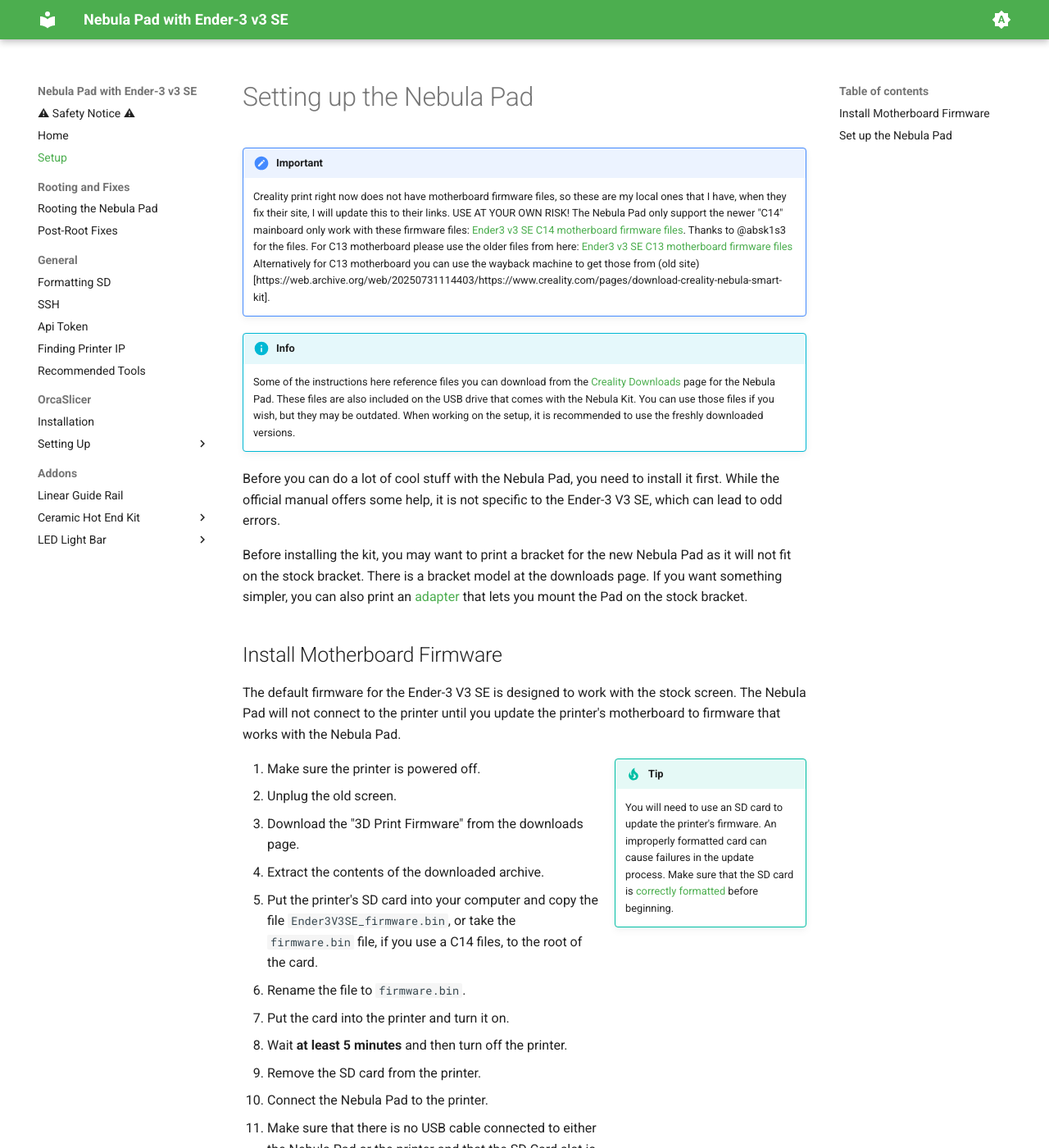
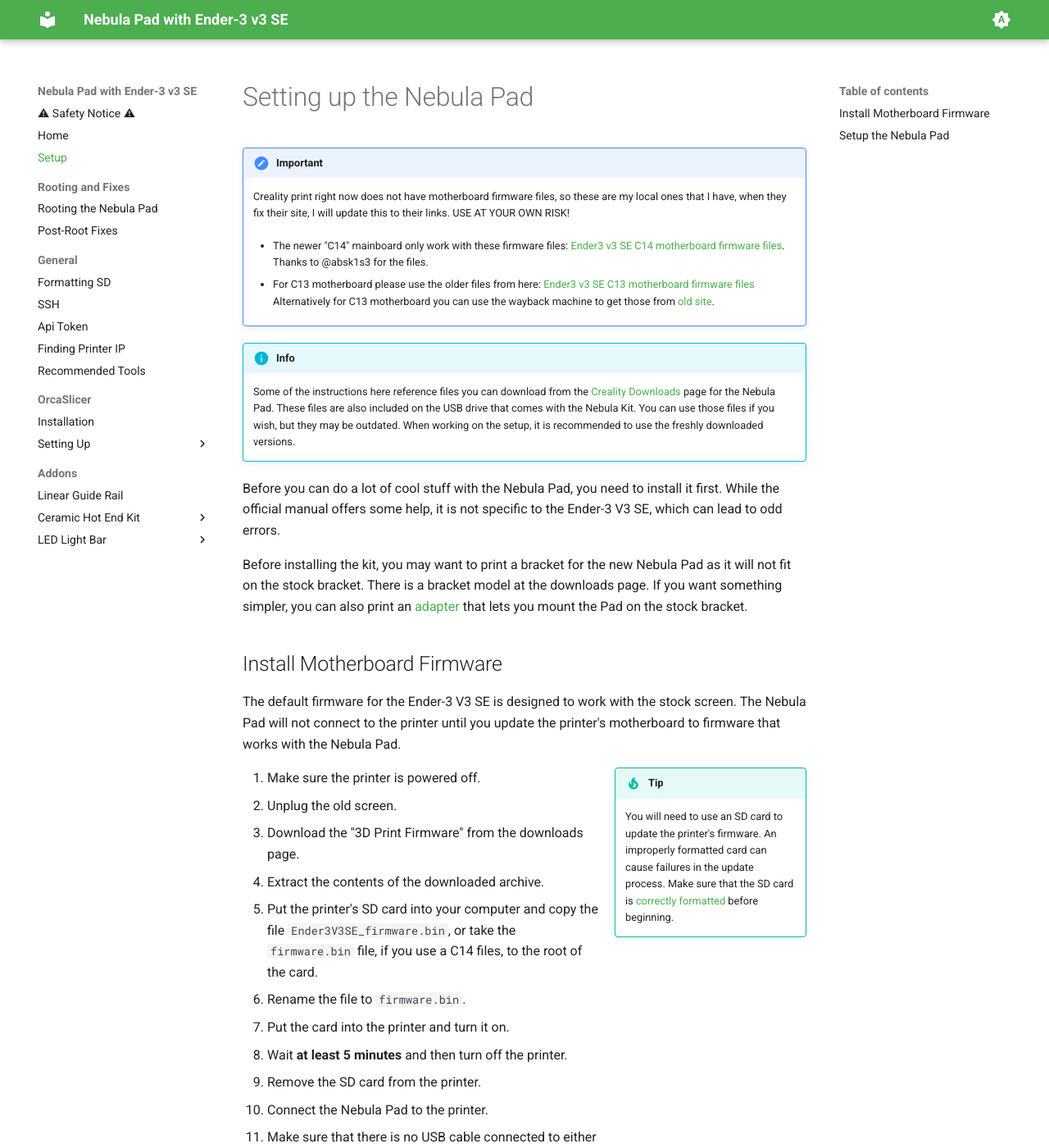
Before and after one commit to LukosiuPro/Ender3-v3-SE-Nebula-Pad-Wiki, an MkDocs documentation site: the page built from docs/setup-nebula-pad/index.md, in a window 1280 px wide and 1400 px high. Shown: the whole window at 82% size. Built offline with MkDocs 1.6.1 and Material for MkDocs 9.7.7, drawn with Linux system fonts in a browser that asks for light colours; some of the changed text lies outside the part shown.

Commit message:
#57-new-firmware-v11030img-support - annotation fixes

```diff
--- a/docs/setup-nebula-pad/index.md
+++ b/docs/setup-nebula-pad/index.md
@@ -2,8 +2,10 @@
 
 !!! important
     Creality print right now does not have motherboard firmware files, so these are my local ones that I have, when they fix their site, I will update this to their links. USE AT YOUR OWN RISK!
-    The Nebula Pad only support the newer "C14" mainboard only work with these firmware files: [Ender3 v3 SE C14 motherboard firmware files](../../files/Ender3V3Se_stm32f401_klipper下位机.rar). Thanks to @absk1s3 for the files.
-    For C13 motherboard please use the older files from here: [Ender3 v3 SE C13 motherboard firmware files](../../files/3d-print-firmware.zip) Alternatively for C13 motherboard you can use the wayback machine to get those from (old site)[https://web.archive.org/web/20250731114403/https://www.creality.com/pages/download-creality-nebula-smart-kit].
+
+    * The newer "C14" mainboard only work with these firmware files: [Ender3 v3 SE C14 motherboard firmware files](../../files/Ender3V3Se_stm32f401_klipper下位机.rar). Thanks to @absk1s3 for the files.
+
+    * For C13 motherboard please use the older files from here: [Ender3 v3 SE C13 motherboard firmware files](../../files/3d-print-firmware.zip) Alternatively for C13 motherboard you can use the wayback machine to get those from [old site](https://web.archive.org/web/20250731114403/https://www.creality.com/pages/download-creality-nebula-smart-kit).
 
 !!! info
     Some of the instructions here reference files you can download from the [Creality Downloads](https://www.creality.com/pages/download-creality-nebula-smart-kit) page for the Nebula Pad. These files are also included on the USB drive that comes with the Nebula Kit. You can use those files if you wish, but they may be outdated. When working on the setup, it is recommended to use the freshly downloaded versions.
@@ -34,12 +36,12 @@ The default firmware for the Ender-3 V3 SE is designed to work with the stock sc
 
 At this point, you can proceed to [setup the Nebula Pad](#setup-the-nebula-pad).
 
-## Set up the Nebula Pad
+## Setup the Nebula Pad
 
 1. When you boot up for the first time, you will be greeted with a printer selection dialog.
 2. Depending on the firmware version on your Nebula Pad, you will see either arrows or page buttons to go between pages in the list.
 3. Find the "Ender-3 V3 SE" in the list. This will usually be on the second or third page.
 4. Tap on the listing.
-5. The Nebula Pad will now try to connect and communicate with the printer. If it does not connect, make sure you [installed the motherboard firmware](#installing-motherboard-firmware) before setting up the pad.
+5. The Nebula Pad will now try to connect and communicate with the printer. If it does not connect, make sure you [installed the motherboard firmware](#install-motherboard-firmware) before setting up the pad.
 6. Once the connection is successful, the Pad will start running some tests and calibrations including z-level offset and bed mesh probing. This can take a while, so be patient.
 7. Once the test and calibrations are complete, you are ready to [root the pad](../rooting/index.md).
```
